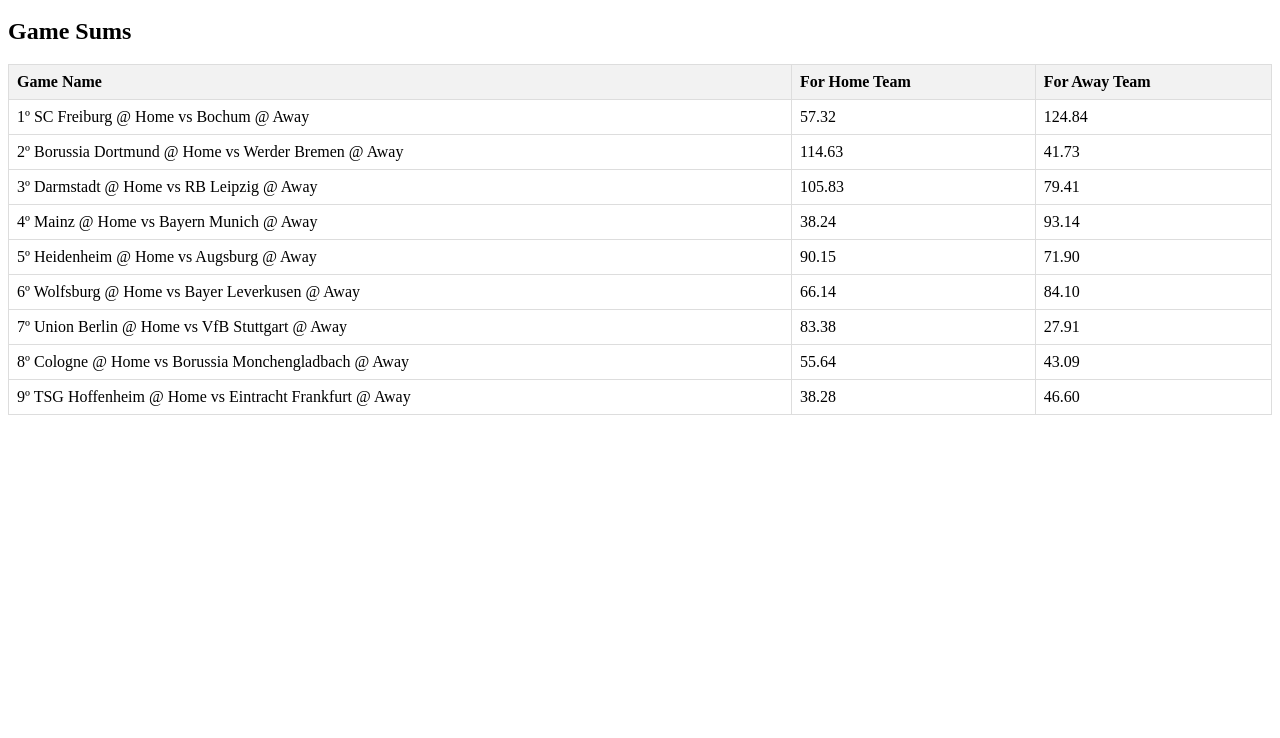
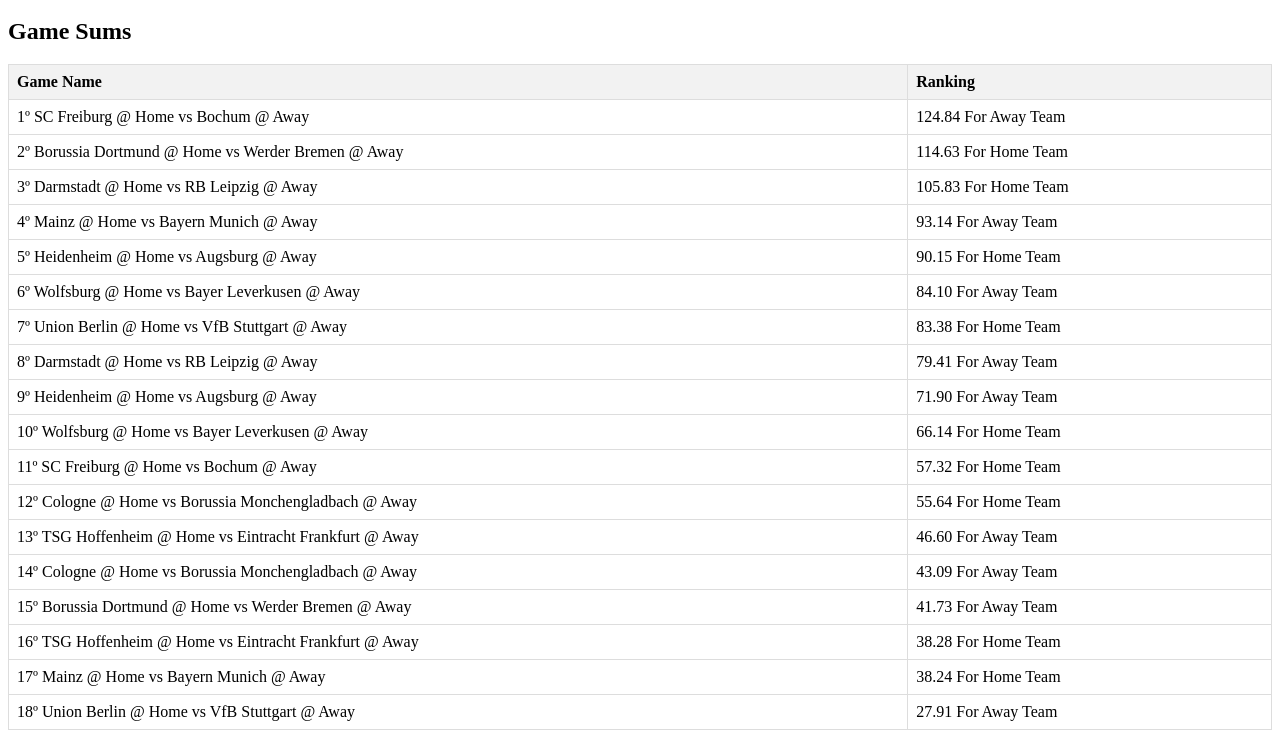
Before and after one commit to joao7marcello/corner-stats, a plain HTML site: page bundesliga/index.html in a window 1280 px wide. Shown: the part 2728-3466 px from the top of the page. Before the commit the page ends 3151 px from the top, so only its background shows below. Drawn offline with Linux system fonts and the light colour scheme.

Commit message:
sorting fixed

```diff
--- a/bundesliga/advancing.js
+++ b/bundesliga/advancing.js
@@ -163,37 +163,72 @@
       },
       // Add more games here
     ];
+    // Function to calculate the game sums
+    // Function to calculate the game sums
+    function calculateGameSum(game) {
+      const team1Name = game.team1;
+      const team2Name = game.team2;
+
+      const team1CornersGetHome =
+        sumsCornersGet.find((team) => team.name === team1Name)?.normalizedSum ||
+        0;
+      const team2CornersLostAway =
+        sumsCornersLost.find((team) => team.name === team2Name)
+          ?.normalizedSum || 0;
+      const team1CornersLostHome =
+        sumsCornersLost.find((team) => team.name === team1Name)
+          ?.normalizedSum || 0;
+      const team2CornersGetAway =
+        sumsCornersGet.find((team) => team.name === team2Name)?.normalizedSum ||
+        0;
+
+      // Calculate the sum of normalized sums
+      const sumCornersGetForHomeTeam = (
+        team1CornersGetHome + team2CornersLostAway
+      ).toFixed(2);
+      const sumCornersGetForAwayTeam = (
+        team2CornersGetAway + team1CornersLostHome
+      ).toFixed(2);
+
+      return [
+        {
+          gameName: `${team1Name} vs ${team2Name}`,
+          value: sumCornersGetForHomeTeam,
+          team: "For Home Team",
+        },
+        {
+          gameName: `${team1Name} vs ${team2Name}`,
+          value: sumCornersGetForAwayTeam,
+          team: "For Away Team",
+        },
+      ];
+    }
 
     // Calculate and display the game sums
     const gameSumsTableBody = document.querySelector("#gameSumsTable tbody");
     gamesToAnalyze.forEach((game) => {
-      const gameSum = calculateGameSum(game);
+      const gameSums = calculateGameSum(game);
+      gameSums.forEach((gameSum) => {
         const row = document.createElement("tr");
         row.innerHTML = `
         <td>${gameSum.gameName}</td>
-                          <td>${gameSum.forHomeTeam}</td>
-                          <td>${gameSum.forAwayTeam}</td>
+        <td>${gameSum.value} ${gameSum.team}</td>
     `;
         gameSumsTableBody.appendChild(row);
       });
+    });
 
-    // Sort the "Game Sums" table by the bigger of the two numbers in descending order
+    // Sort the "Game Sums" table by the bigger of the two values in descending order
     const gameSumsTable = document.querySelector("#gameSumsTable");
     const gameSumsTableBodyRows = Array.from(
       gameSumsTable.querySelectorAll("tbody tr")
     );
 
     gameSumsTableBodyRows.sort((a, b) => {
-      const combinedSumA = Math.max(
-        parseFloat(a.children[1].textContent),
-        parseFloat(a.children[2].textContent)
-      );
-      const combinedSumB = Math.max(
-        parseFloat(b.children[1].textContent),
-        parseFloat(b.children[2].textContent)
-      );
+      const valueA = parseFloat(a.children[1].textContent.split(" ")[0]);
+      const valueB = parseFloat(b.children[1].textContent.split(" ")[0]);
 
-      return combinedSumB - combinedSumA;
+      return valueB - valueA;
     });
 
     gameSumsTableBody.innerHTML = "";
@@ -204,5 +239,4 @@
       }`;
       gameSumsTableBody.appendChild(row);
     });
-  })
-  .catch((error) => console.error("Error loading JSON:", error));
+  });
--- a/bundesliga/index.html
+++ b/bundesliga/index.html
@@ -49,8 +49,7 @@
         <thead>
             <tr>
                 <th>Game Name</th>
-                <th>For Home Team</th>
-                <th>For Away Team</th>
+                <th>Ranking</th>
             </tr>
         </thead>
         <tbody></tbody>
```
Also changed, not shown: premierLeague/advancing.js (+54 -20 lines), premierLeague/index.html (+1 -2 lines). Lines whose indentation alone changed are shown as unchanged.
